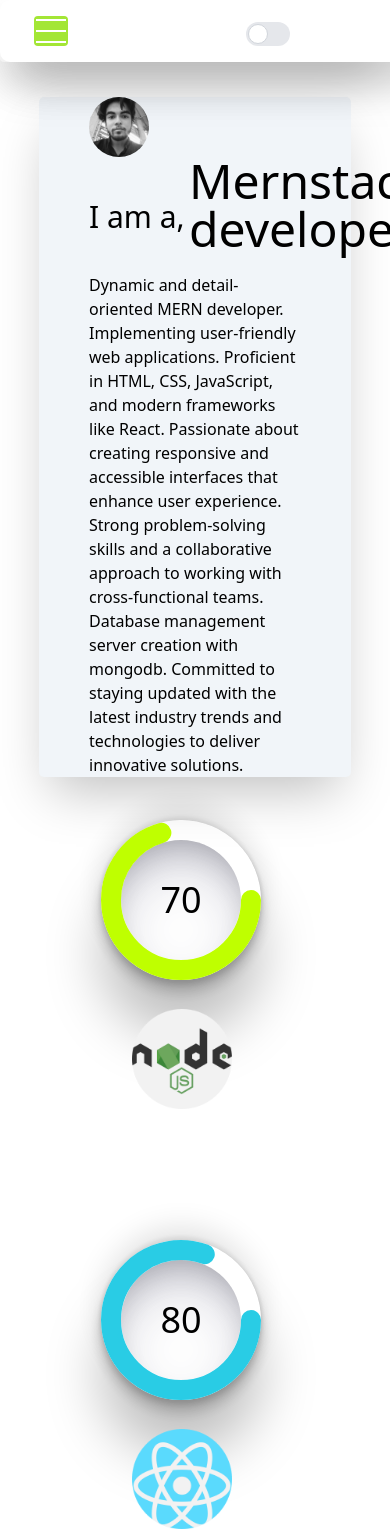
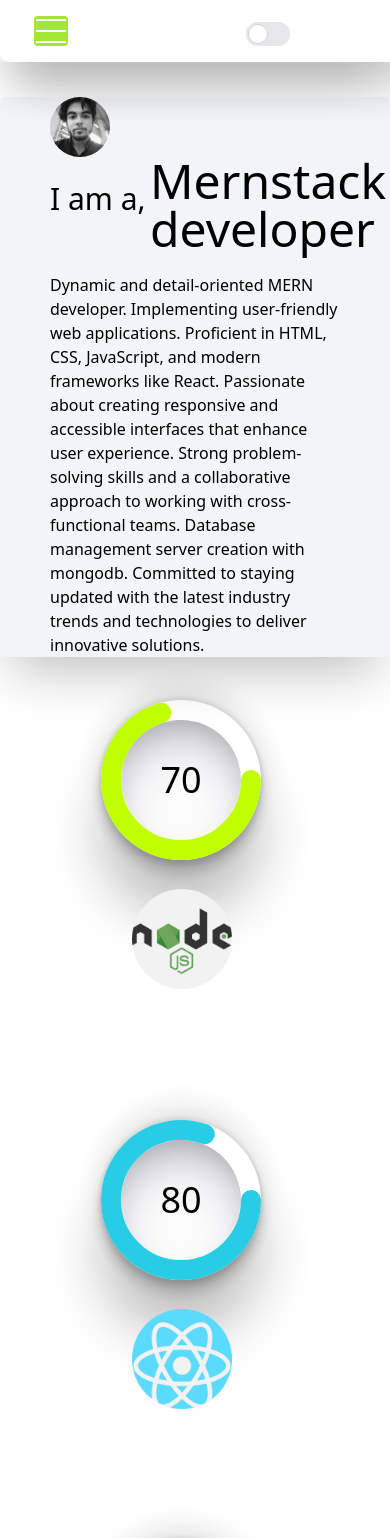
Before and after one commit to AmanReja/portfolio, a React (Vite) app: page / in a window 390 px wide. Shown: the top 1538 px of the page. Built offline with nearby package versions, Linux system fonts and the light colour scheme.

Commit message:
fist commit

```diff
--- a/src/Components/Home.css
+++ b/src/Components/Home.css
@@ -85,12 +85,18 @@ html,body{
   padding-top: 140px;
   position: relative;
   left:  -79px;
+  overflow: hidden;
+  overflow-y: hidden;
 
 } .main-container{
   height: auto;
+  width: 100%;
+  overflow:hidden;
 }svg{
   position: relative;
   left: 180px;
+  overflow: hidden;
+
 
   transform: translatey(-160px);
 }.data-img{
--- a/src/Components/Home.jsx
+++ b/src/Components/Home.jsx
@@ -124,7 +124,7 @@ function Home() {
         </div>
       </div>
 
-      <div className=" box-2-container flex sm:h-[400px]  items-center justify-center  h-auto  ">
+      <div className=" box-2-container flex sm:h-[400px]  items-center justify-center    ">
         {Skills.map((data, index) => (
           <>
             <div className="relative w-[160px] h-[160px] left-[180px] ">
```
